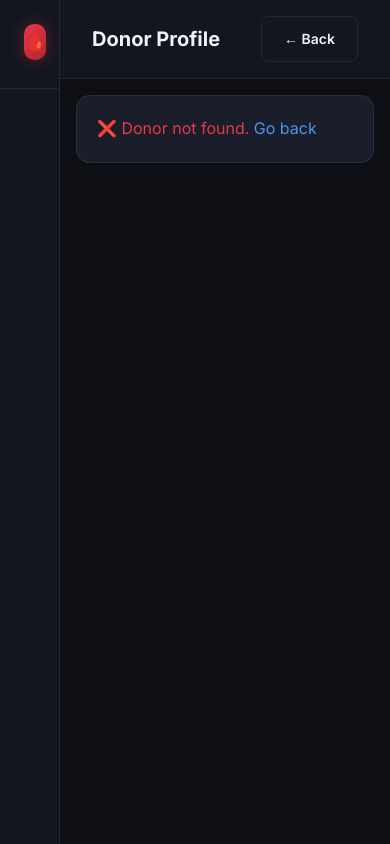
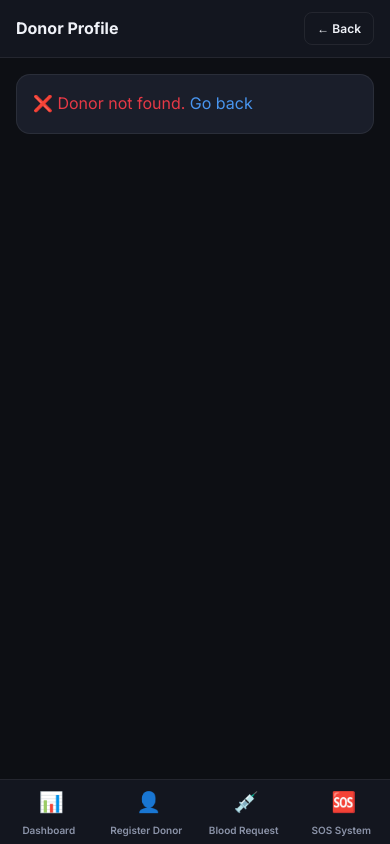
Before and after one commit to Rohitbalu9626/Red-pulse-, a Flask app: page /donor/1 in a window 390 px wide. Run offline with Flask 3, Linux system fonts and the light colour scheme.

Commit message:
Made website mobile responsive

```diff
--- a/static/css/style.css
+++ b/static/css/style.css
@@ -368,12 +368,83 @@
 
 /* ===== RESPONSIVE ===== */
 @media (max-width: 900px) {
-  .sidebar { width: 60px; }
-  .logo-text, .nav-label, .nav-item span { display: none; }
-  .nav-item { justify-content: center; padding: 12px; }
-  .main-content { margin-left: 60px; }
+  /* Tablet layout: Collapsed sidebar */
+  .sidebar { width: 70px; padding: 20px 0; }
+  .logo-text, .nav-label, .nav-item span:not(.icon) { display: none; }
+  .logo-icon { width: 32px; height: 32px; font-size: 16px; margin: 0 auto; }
+  .sidebar-logo { padding: 0 0 20px; justify-content: center; }
+  .nav-item { justify-content: center; padding: 12px; margin: 0 8px; border-radius: var(--radius-sm); }
+  .main-content { margin-left: 70px; }
+  .dash-grid { grid-template-columns: 1fr; }
 }
+
 @media (max-width: 600px) {
+  /* Mobile layout: Bottom Navbar */
+  .app-wrapper { flex-direction: column; }
+
+  .sidebar {
+    top: auto; bottom: 0;
+    width: 100%; height: 65px;
+    flex-direction: row; padding: 0;
+    border-right: none;
+    border-top: 1px solid var(--border);
+    z-index: 1000;
+  }
+  .sidebar-logo { display: none; }
+  .sidebar-nav {
+    flex-direction: row; width: 100%; justify-content: space-around;
+    padding: 0; margin: 0; gap: 0; align-items: center;
+  }
+  .nav-item {
+    flex-direction: column; padding: 8px 0; margin: 0;
+    gap: 4px; flex: 1; display: flex; align-items: center;
+    border-radius: 0; height: 100%;
+  }
+  .nav-item .icon { font-size: 20px; }
+  .nav-item span:not(.icon) {
+    display: block; font-size: 10px; font-weight: 600;
+    /* ensure text is visible on mobile */
+  }
+  .nav-item:hover, .nav-item.active { background: transparent; color: var(--crimson); }
+  .nav-item.active { border-left: none; border-top: 3px solid var(--crimson); }
+
+  /* Main content adjustments for mobile */
+  .main-content { margin-left: 0; margin-bottom: 65px; }
+  .topbar { padding: 12px 16px; }
+  .topbar-title { font-size: 16px; }
+  .topbar-right .btn { padding: 6px 12px; font-size: 12px; }
+
   .page-body { padding: 16px; }
-  .stats-grid { grid-template-columns: 1fr 1fr; }
+
+  /* Resize grids */
+  .stats-grid { grid-template-columns: 1fr 1fr; gap: 12px; margin-bottom: 20px; }
+  .stat-card { padding: 16px; }
+  .stat-icon { font-size: 24px; margin-bottom: 8px; }
+  .stat-value { font-size: 24px; }
+
+  .blood-grid { grid-template-columns: repeat(3, 1fr); gap: 8px; }
+  .blood-cell { padding: 12px 8px; }
+  .blood-type-label { font-size: 16px; }
+  .blood-units strong { font-size: 18px; }
+
+  /* Adjust forms and panels */
+  .panel { padding: 16px; }
+  .form-card { padding: 20px; border-radius: var(--radius-md); }
+  .form-grid { grid-template-columns: 1fr; gap: 12px; }
+  .form-group.full { grid-column: 1 / -1; }
+  .urgency-selector { grid-template-columns: 1fr 1fr; }
+
+  /* SOS Screen Adjustments */
+  .sos-trigger-hero { padding: 24px 16px; }
+  .sos-big-icon { font-size: 56px; }
+  .sos-hero-title { font-size: 26px; }
+  .sos-card { padding: 24px 16px; }
+  .sos-icon { font-size: 48px; }
+  .sos-title { font-size: 24px; }
+  .sos-timer { font-size: 32px; }
+  .live-counter { flex-direction: column; gap: 16px; }
+
+  /* Toast adjustment */
+  #toast-container { bottom: 85px; right: 16px; left: 16px; }
+  .toast { min-width: auto; width: 100%; }
 }
```
